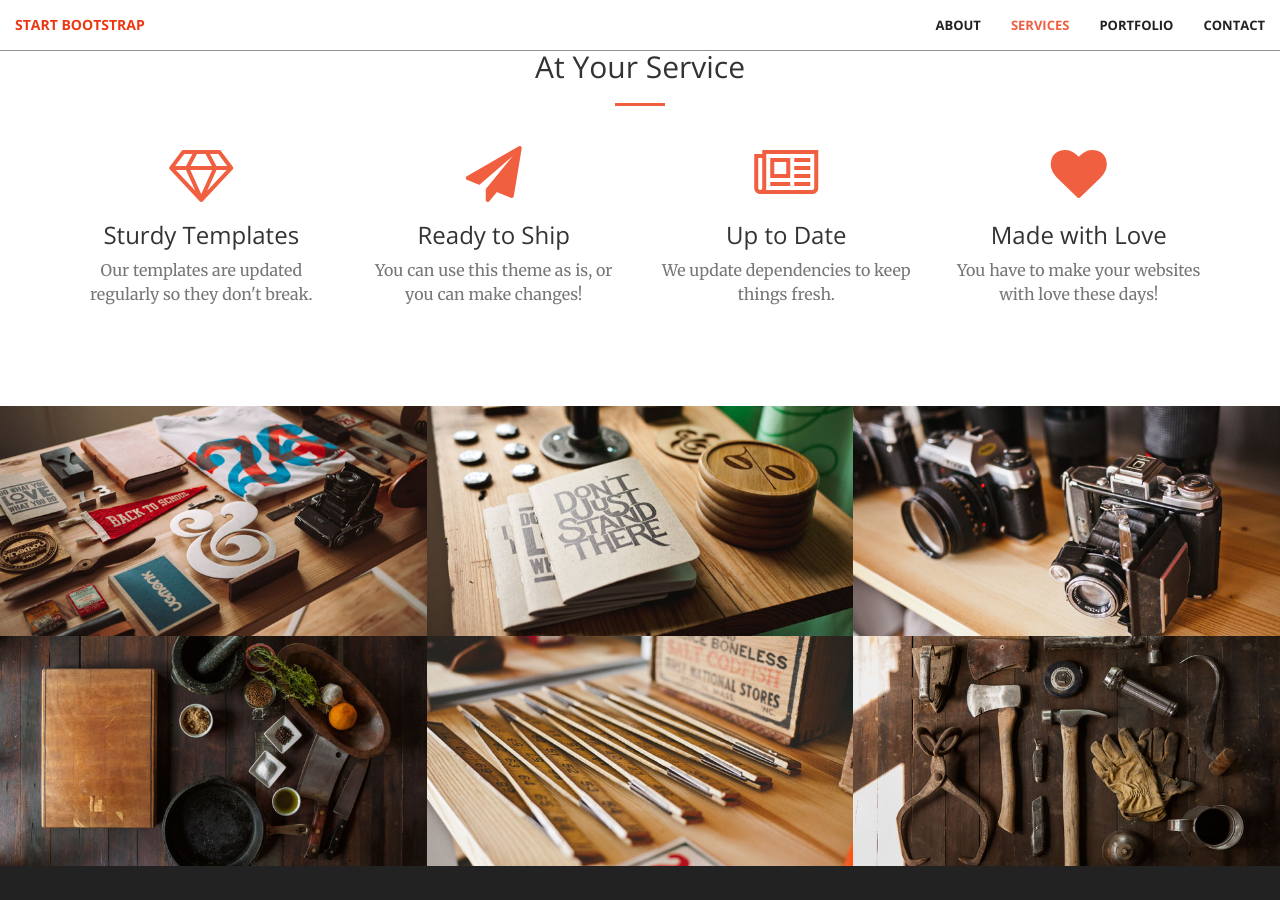
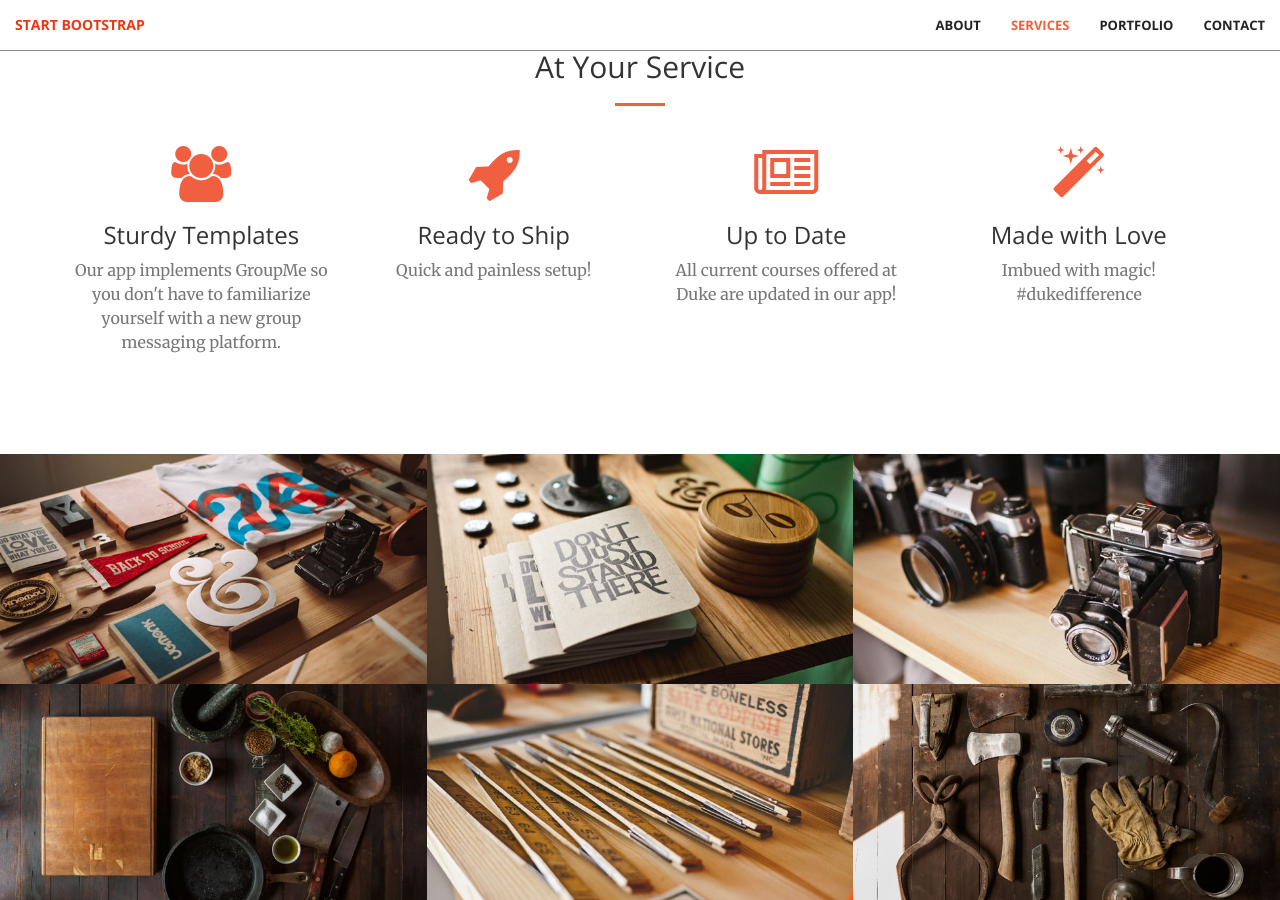
Before and after one commit to cl305/DukeStudies, a Jekyll site: the page built from index.html, in a window 1280 px wide and 900 px high, scrolled down 1368 px. Built offline with Jekyll 4.4.1, drawn with Linux system fonts in a browser that asks for light colours.

Commit message:
Changing the 'Services tab' by updating icons and captions

```diff
--- a/_config.yml
+++ b/_config.yml
@@ -1,12 +1,12 @@
 # Site settings
-title:
-email:
+title: "Duke Studies by Jesse Hu, Austin Hua, Cody Li, and  Brian Lin"
+email: cl305@duke.edu
 description: > # this means to ignore newlines until "baseurl:"
 baseurl: "" # the subpath of your site, e.g. /blog/
 url: "" # the base hostname & protocol for your site
 
 twitter_username:
-github_username:
+github_username: cl305
 
 # Build settings
 markdown: kramdown
--- a/_includes/services.html
+++ b/_includes/services.html
@@ -11,30 +11,30 @@
         <div class="row">
             <div class="col-lg-3 col-md-6 text-center">
                 <div class="service-box">
-                    <i class="fa fa-4x fa-diamond wow bounceIn text-primary"></i>
+                    <i class="fa fa-4x fa-group wow bounceIn text-primary"></i>
                     <h3>Sturdy Templates</h3>
-                    <p class="text-muted">Our templates are updated regularly so they don't break.</p>
+                    <p class="text-muted">Our app implements GroupMe so you don't have to familiarize yourself with a new group messaging platform.</p>
                 </div>
             </div>
             <div class="col-lg-3 col-md-6 text-center">
                 <div class="service-box">
-                    <i class="fa fa-4x fa-paper-plane wow bounceIn text-primary" data-wow-delay=".1s"></i>
+                    <i class="fa fa-4x fa-rocket wow bounceIn text-primary" data-wow-delay=".1s"></i>
                     <h3>Ready to Ship</h3>
-                    <p class="text-muted">You can use this theme as is, or you can make changes!</p>
+                    <p class="text-muted">Quick and painless setup!</p>
                 </div>
             </div>
             <div class="col-lg-3 col-md-6 text-center">
                 <div class="service-box">
                     <i class="fa fa-4x fa-newspaper-o wow bounceIn text-primary" data-wow-delay=".2s"></i>
                     <h3>Up to Date</h3>
-                    <p class="text-muted">We update dependencies to keep things fresh.</p>
+                    <p class="text-muted">All current courses offered at Duke are updated in our app!</p>
                 </div>
             </div>
             <div class="col-lg-3 col-md-6 text-center">
                 <div class="service-box">
-                    <i class="fa fa-4x fa-heart wow bounceIn text-primary" data-wow-delay=".3s"></i>
+                    <i class="fa fa-4x fa-magic wow bounceIn text-primary" data-wow-delay=".3s"></i>
                     <h3>Made with Love</h3>
-                    <p class="text-muted">You have to make your websites with love these days!</p>
+                    <p class="text-muted">Imbued with magic! #dukedifference</p>
                 </div>
             </div>
         </div>
```
